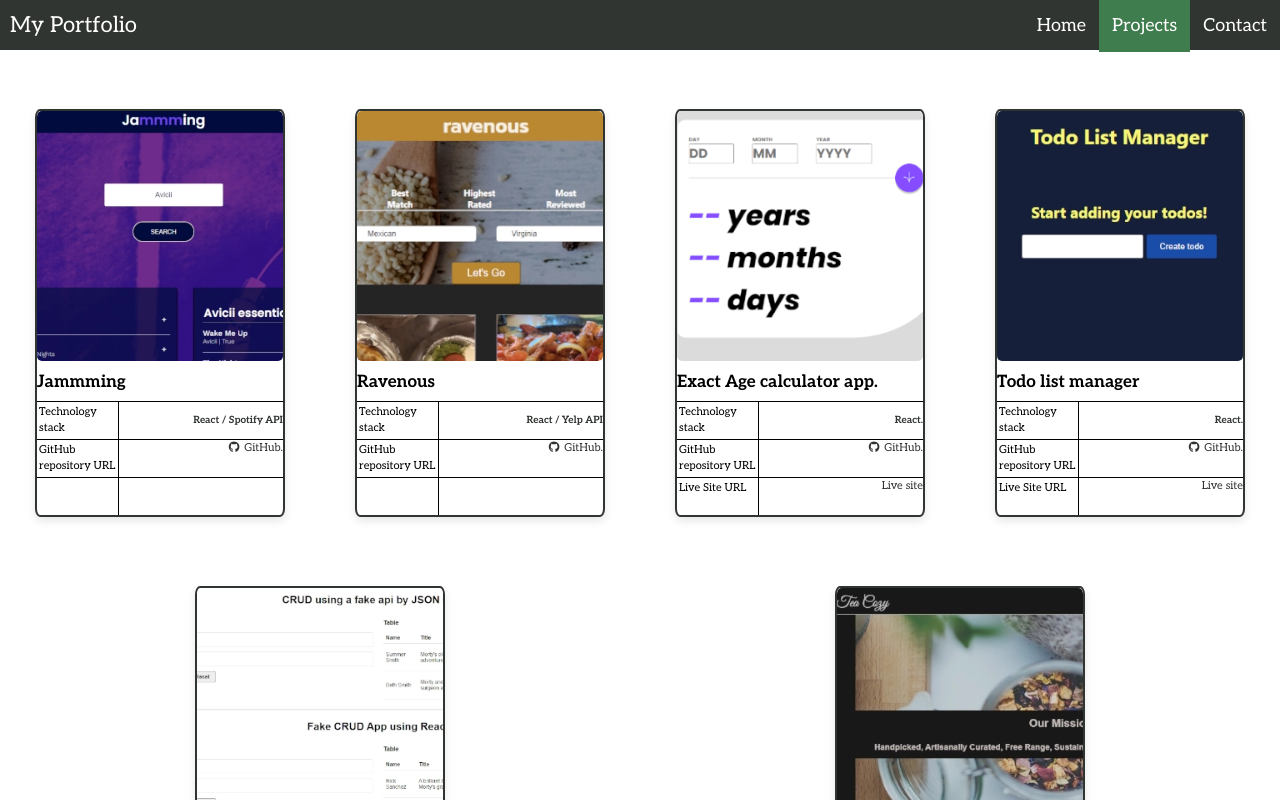
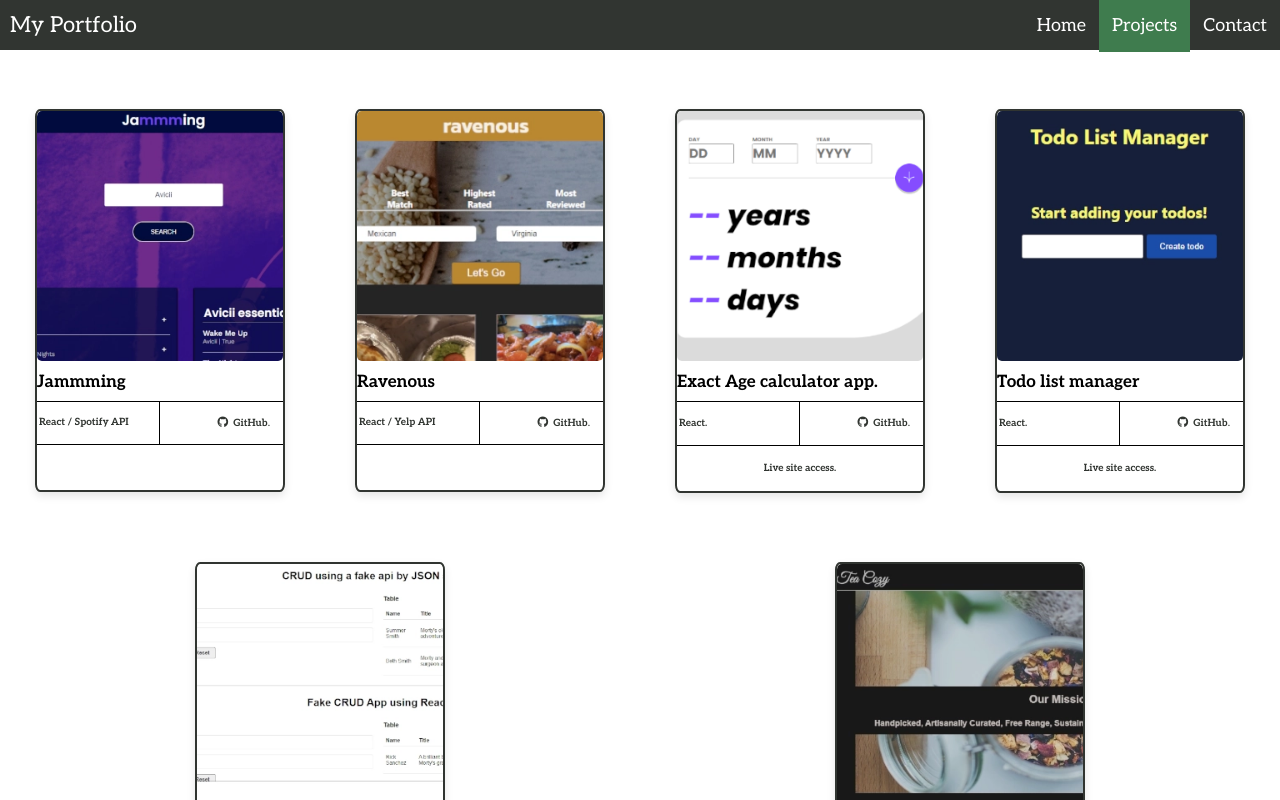
Before and after one commit to light-roast/portfolio-react, a React (Vite) app: page /projects in a window 1280 px wide. Shown: the top 800 px of the page. Built offline with nearby package versions, Linux system fonts and the light colour scheme.

Commit message:
Correct card styling

```diff
--- a/src/components/Contact/Contact.jsx
+++ b/src/components/Contact/Contact.jsx
@@ -1,6 +1,7 @@
 import { useForm, ValidationError } from '@formspree/react';
 import styles from './Contact.module.css'
 import { useEffect } from 'react';
+import PropTypes from 'prop-types';
 
 function Contact({setNavLink}) {
   const [state, handleSubmit] = useForm("xgejgbok");
@@ -61,4 +62,9 @@
   );
 }
 
+Contact.propTypes = {
+  setNavLink: PropTypes.func.isRequired,
+};
+
+
 export default Contact;
--- a/src/components/Projects/Projectcard/Projectcard.css
+++ b/src/components/Projects/Projectcard/Projectcard.css
@@ -18,7 +18,7 @@
 
 #info {
     display: grid;
-    grid-template: repeat(3, 1fr) / repeat(3,1fr);
+    grid-template: repeat(2, 1fr) / repeat(2,1fr);
     font-size: 1.1rem;
 
 }
@@ -27,24 +27,22 @@
     grid-column: 1/2;
     grid-row: 1/2;
     border-top: black solid 1px;
+    border-bottom: black solid 1px;
     border-right: black solid 1px;
     padding: .2rem;
+    display: flex;
+    align-items: center;
+
 }
 
 #two {
-    grid-column: 1/2;
+    grid-column: 1/4;
     grid-row: 2/3;
-    border-top: black solid 1px;
-    border-right: black solid 1px;
     padding: .2rem;
-}
-
-#three {
-    grid-column: 1/2;
-    grid-row: 3/4;
-    border-top: black solid 1px;
-    border-right: black solid 1px;
-    padding: .2rem;
+    display: flex;
+    align-items: center;
+    justify-content: center;
+    width: 100%;
 }
 
 #four {
@@ -54,6 +52,7 @@
     align-content: center;
     padding-left: .5rem;
     text-align: right;
+    border-bottom: black solid 1px;
 }
 
 #five {
@@ -69,17 +68,6 @@
 
 }
 
-#six {
-    grid-column: 2/4;
-    grid-row: 3/4;
-    border-top: black solid 1px;
-    padding-top: 0;
-    padding-bottom: 0;
-    padding-right: 0;
-    padding-left: .5rem;
-    margin: 0;
-    text-align: right;
-}
 
 
 
--- a/src/components/Projects/Projectcard/Projectcard.jsx
+++ b/src/components/Projects/Projectcard/Projectcard.jsx
@@ -2,6 +2,10 @@
 import PropTypes from 'prop-types';
 
 function Projectcard({project}) {
+    const h4Style = {
+        display: 'inline',
+        // Add any other styles you need
+      };
     return (
     <>
         <div className="cards">
@@ -13,18 +17,13 @@
                     </h4>
                     <div id="info">
 
-                            <p id="one">Technology stack</p>
-                            <p id="two">GitHub repository URL</p>
-                            {project.livelink ? (<p id="three">Live Site URL</p>) : <p id="three"></p>}
-
-
-                            <h4 id="four" className="category">
+                            <h4 id="one" className="category">
                                 {project.stack}
                             </h4>
-                            <a id="five" href={project.gitlink} className="category">
-                                <i className="fab fa-github"></i>GitHub.
+                            <a id="four" href={project.gitlink} className="category">
+                                <i className="fab fa-github"></i><h4 style={h4Style}>GitHub</h4>.
                             </a>
-                            {project.livelink ? (<a id="six" className="category" href={project.livelink}>Live site</a>) : <a className="category" id="six"></a>}
+                            {project.livelink ? (<h4 id="two"><a  className="category" href={project.livelink}>Live site access.</a></h4>) : null}
 
                     </div>
                 </div>
--- a/src/components/Projects/Projects.jsx
+++ b/src/components/Projects/Projects.jsx
@@ -2,6 +2,7 @@
 import Projectcard from "./Projectcard/Projectcard";
 import projects from "./Projectcard/Projects";
 import "./Projects.css"
+import PropTypes from 'prop-types';
 
 function Projects({setNavLink}) {
     useEffect(() => {
@@ -20,4 +21,8 @@
     );
 }
 
+Projects.propTypes = {
+    setNavLink: PropTypes.func.isRequired,
+  };
+
 export default Projects;
```
